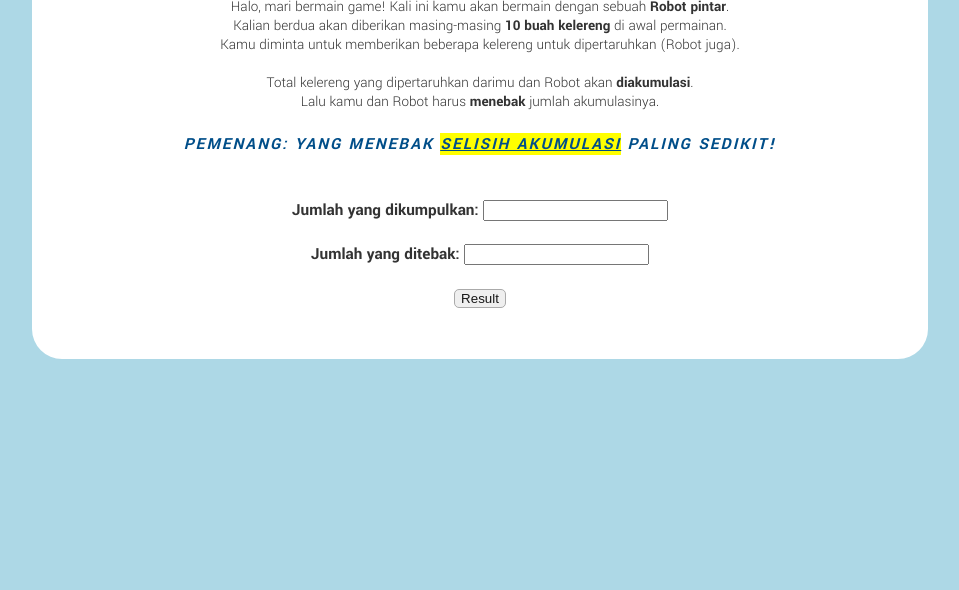
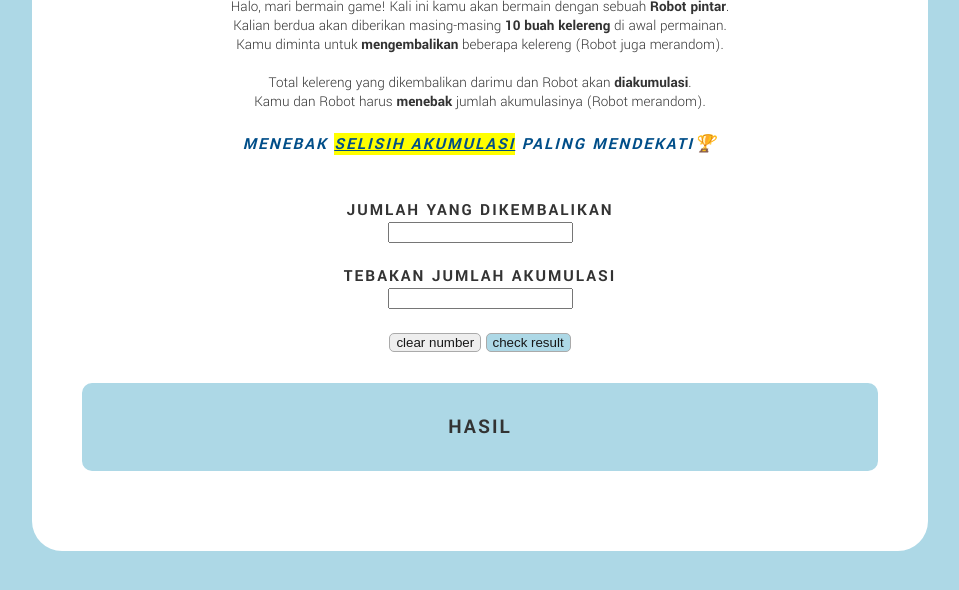
Before and after one commit to oniit/game, a plain HTML site: page index.html in a window 1280 px wide. Shown: the part 200-790 px from the top of the page, without its empty margins (160-1119 px from the left). Drawn offline with Linux system fonts and the light colour scheme.

Commit message:
Update index.html

```diff
--- a/index.html
+++ b/index.html
@@ -11,10 +11,10 @@
         <h1>Let's play it!</h1>
           <p>Halo, mari bermain game! Kali ini kamu akan bermain dengan sebuah <b>Robot pintar</b>.</p>
           <p>Kalian berdua akan diberikan masing-masing <b>10 buah kelereng</b> di awal permainan.</p>
-          <p>Kamu diminta untuk memberikan beberapa kelereng untuk dipertaruhkan (Robot juga).</p>
-          <p><br>Total kelereng yang dipertaruhkan darimu dan Robot akan <b>diakumulasi</b>. </p>
-          <p>Lalu kamu dan Robot harus <b>menebak</b> jumlah akumulasinya. </p>
-            <h3><br><b><i>Pemenang: yang menebak <u>selisih akumulasi</u> paling sedikit!</i></b></h3>
+          <p>Kamu diminta untuk <b>mengembalikan</b> beberapa kelereng (Robot juga merandom).</p>
+          <p><br>Total kelereng yang dikembalikan darimu dan Robot akan <b>diakumulasi</b>. </p>
+          <p>Kamu dan Robot harus <b>menebak</b> jumlah akumulasinya (Robot merandom). </p>
+            <h3><br><b><i>menebak <u>selisih akumulasi</u> paling mendekati🏆</i></b></h3>
 
       <!--div class="actions">
         <a href="#">Start Game</a>
@@ -23,12 +23,16 @@
 
       <div class="game">
         <br><br>
-        <form id="frm1" action="/action_page.php">
-        Jumlah yang dikumpulkan: <input type="number" name="give" id="give" value=""/><br><br>
-        Jumlah yang ditebak: <input type="number" name="guess" id="guess" value=""/><br><br>
-        <button onclick="gundu(give, guess)">Result</button>
-        </form>
+        <h4>Jumlah yang dikembalikan</h4>
+        <input type="number" name="give" id="give" value=""/><br><br>
+        <h4>Tebakan jumlah akumulasi</h4>
+        <input type="number" name="guess" id="guess" value=""/><br><br>
+        <!--button onclick="lucky()" class="yellow">try your luck!</button-->
+        <button onclick="clearInput()" class="white">clear number</button>
+        <button onclick="gundu()" class="blue">check result</button>
       </div>
+
+      <div class="info"><h4><span class="big">HASIL<br></span></h4></div>
     </div>
   </body>
 <script src="script.js"></script>
```
